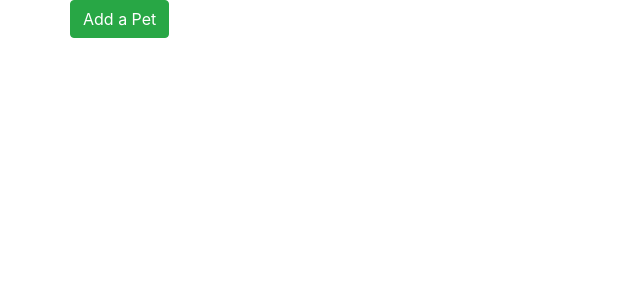
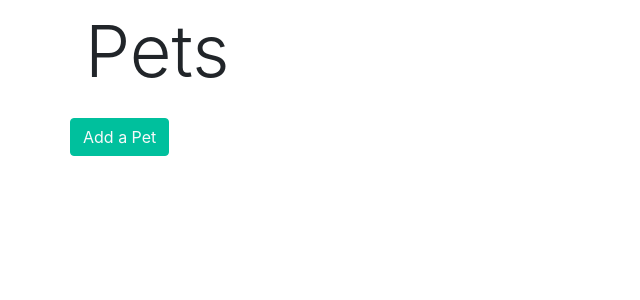
Before and after one commit to lawrencedovin/adoption-agency, a Flask app: page / in a window 1280 px wide. Shown: the top 300 px of the page, without its empty margins (0-640 px from the left). Run offline with Flask 2, Linux system fonts and the light colour scheme; data that the repository does not hold is empty; some libraries are stand-ins or nearby versions.

Commit message:
Updated styles of homepage

```diff
--- a/static/css/styles.css
+++ b/static/css/styles.css
@@ -1,3 +1,21 @@
 .red-thing {
     color: red;
 }
+
+.pet-name {
+    color: #00C09D;
+}
+
+.pet-status {
+    color: #9ca0a3;
+}
+
+.add-pet-btn {
+    background: #00C09D;
+    border-color: #00C09D;
+}
+
+.add-pet-btn:hover {
+    background: #03a587;
+    border-color: #03a587;
+}
--- a/templates/home.html
+++ b/templates/home.html
@@ -2,16 +2,17 @@
 {% block title %} Home page {% endblock %}
 {% block content %}
 <div class="container">
+    <h1 class="mb-4 mt-2 display-3">Pets</h1>
     <div class="row">
         {% for pet in pets %}
         <div class="col-md-4">
             <img src="{{pet.photo_url}}" class="img-fluid" alt="{{pet.name}} is a {{pet.species}} up for adoption">
-            <p>{{pet.name}} is available!</p>
+            <span class="pet-name">{{pet.name}}<b class="pet-status"> is available!</b></span>
         </div>
         {% endfor %}
     </div>
     <div class="row">
-        <button class="btn btn-success">Add a Pet</button>
+        <button class="btn add-pet-btn text-light">Add a Pet</button>
     </div>
 </div>
 {% endblock %}
```
